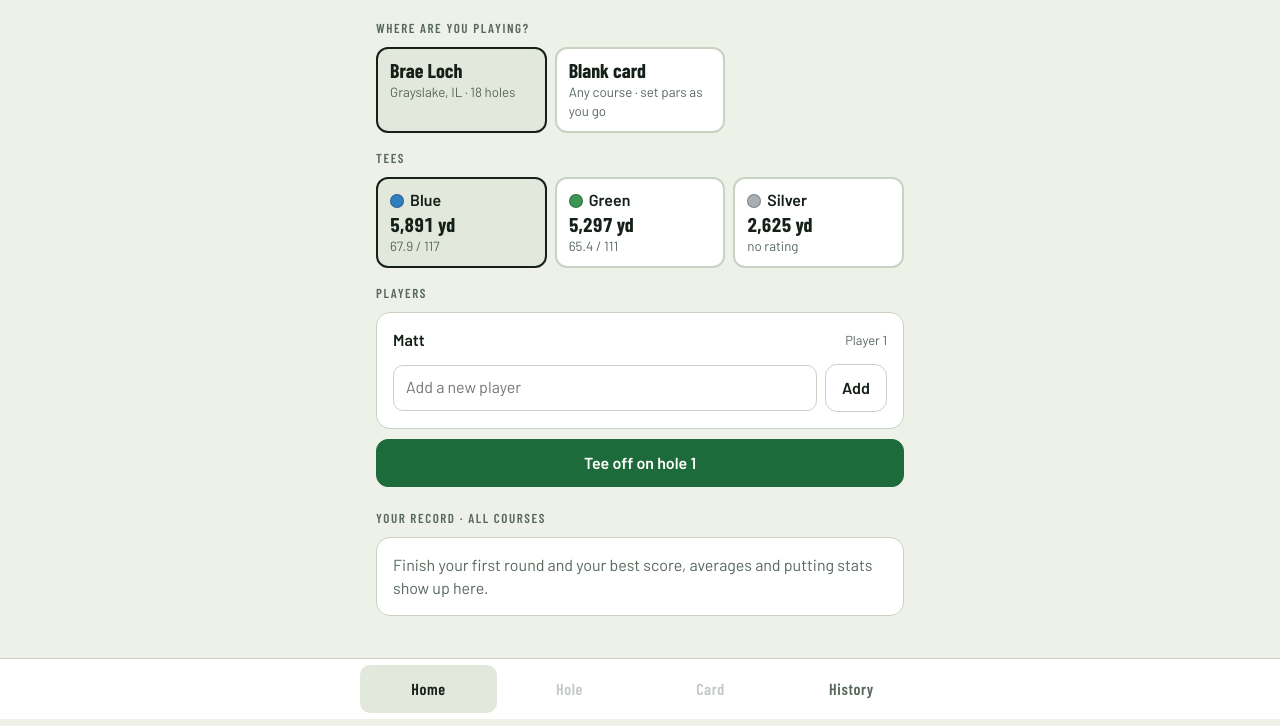
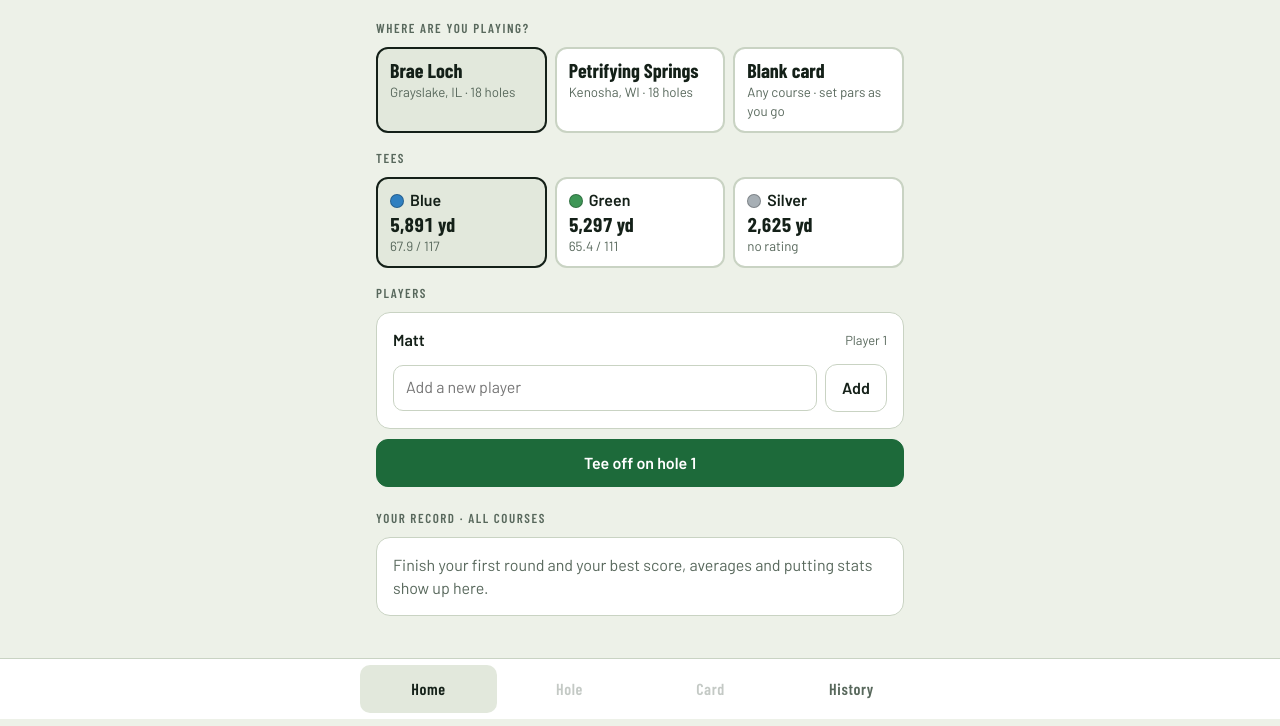
Before and after one commit to lordsnarfington-maker/Golf, a plain HTML site: page index.html in a window 1280 px wide. Shown: the part 81-807 px from the top of the page. Drawn offline with nearby package versions, Linux system fonts and the light colour scheme.

Commit message:
v2.1: add Petrifying Springs (Kenosha) course

```diff
--- a/index.html
+++ b/index.html
@@ -8,7 +8,7 @@
 :root{
   --bg:#EDF1E8; --surface:#FFFFFF; --surface-2:#E2E8DC; --ink:#142018; --muted:#58685C; --line:#C9D3C3;
   --accent:#1D6A3A; --accent-ink:#FFFFFF; --accent-soft:#D5E8D9;
-  --t-blue:#2F7FC0; --t-green:#3E9656; --t-silver:#A7AFB5; --t-red:#C8453A;
+  --t-blue:#2F7FC0; --t-green:#3E9656; --t-silver:#A7AFB5; --t-white:#F7F7F2; --t-red:#C8453A;
   --rough:#A9CBA0; --green:#4FAE67;
   --good:#1D6A3A; --warn:#B8621B; --bad:#A63A2E;
   --font-d:"Barlow Condensed","Arial Narrow",Arial,sans-serif; --font-b:"Barlow",system-ui,-apple-system,"Segoe UI",sans-serif;
@@ -168,7 +168,7 @@
      holes[i].og[k]: {p,pen,ts} extra stats for guest k (strokes stay in holes[i].o[k])
    Old rounds without `card` read their card from the built-in course.
    ========================================================= */
-const APP_VERSION="2.0";
+const APP_VERSION="2.1";
 const ME="Matt";
 
 /* Built-in courses. Brae Loch tee keys stay "orange/yellow/blue" so old rounds keep working;
@@ -184,6 +184,17 @@
       orange:{label:"Blue",color:"var(--t-blue)",yards:[409,203,309,372,158,559,512,291,253, 396,314,124,487,405,185,395,161,358],rating:67.9,slope:117},
       yellow:{label:"Green",color:"var(--t-green)",yards:[400,198,289,330,150,443,452,281,242, 370,280,114,411,330,141,386,148,332],rating:65.4,slope:111},
       blue:{label:"Silver",color:"var(--t-silver)",yards:[180,95,145,175,75,225,205,140,120, 180,150,60,205,165,75,180,80,170],rating:null,slope:null}
+    }
+  },
+  /* Official course scorecard (petrifyingspringsgolf.com), matches GolfPass. White tees only:
+     the forward Orange tees use different pars on 17-18 and their printed totals don't add up. */
+  "petrifying-springs":{
+    id:"petrifying-springs", name:"Petrifying Springs", place:"Kenosha, WI", builtin:true,
+    par:[4,3,4,3,4,4,4,5,5, 4,4,3,4,4,4,3,4,4],
+    hcp:[5,13,9,15,17,11,7,1,3, 12,10,18,8,14,16,6,4,2],
+    teeOrder:["white"],
+    tees:{
+      white:{label:"White",color:"var(--t-white)",yards:[336,272,383,167,268,329,354,492,476, 304,350,152,417,367,307,189,419,437],rating:67.8,slope:119}
     }
   }
 };
```
